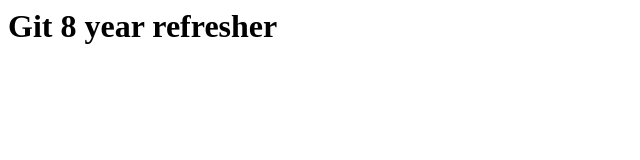
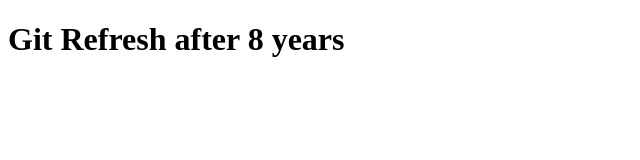
Before and after one commit to waynedge/gfresh, a plain HTML site: page index.html in a window 1280 px wide. Shown: the whole page, without its empty margins (0-640 px from the left). Drawn offline with Linux system fonts and the light colour scheme.

Commit message:
Semantic mark up

```diff
--- a/index.html
+++ b/index.html
@@ -1,5 +1,12 @@
-<html>
+<!DOCTYPE html>
+<html lang="en">
+<head>
+	<meta charset="UTF-8">
+	<meta http-equiv="X-UA-Compatible" content="IE=edge">
+	<meta name="viewport" content="width=device-width, initial-scale=1.0">
+	<title>Git Refresh</title>
+</head>
 <body>
-	<h1>Git 8 year refresher</h1>
+	<h1>Git Refresh after 8 years</h1>
 </body>
 </html>
```
